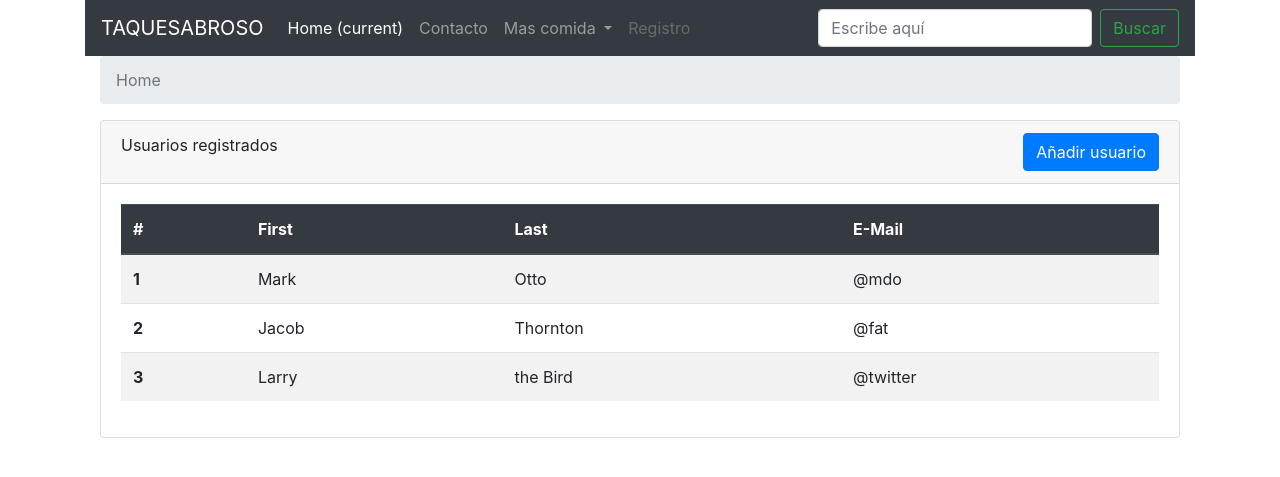
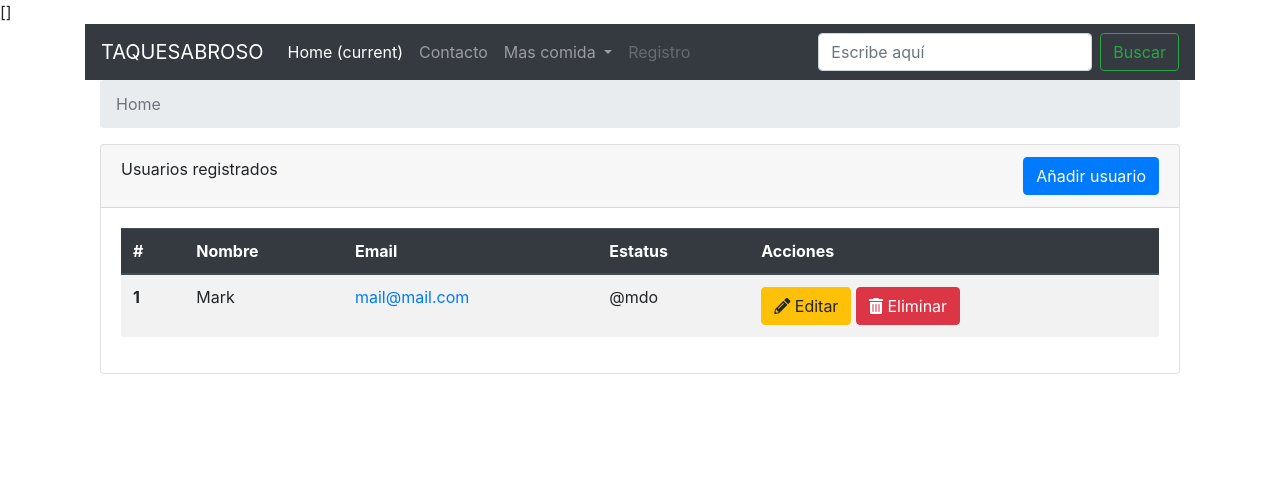
Before and after one commit to RubenJSP/programacion-avanzada-internet, a PHP site: page / in a window 1280 px wide. Shown: the top 477 px of the page. Run offline with PHP 8.4, Linux system fonts and the light colour scheme; data that the repository does not hold is empty; some libraries are stand-ins or nearby versions.

Commit message:
Actividad 01/10/2020

```diff
--- /dev/null
+++ b/Unidad 4/controllers/conection.php
@@ -0,0 +1,12 @@
+<?php
+    define("USER","root");
+    define("PASSWORD","");
+    define("HOST","localhost");
+    define("DBN","users");
+     function connect()
+     {
+         $dsn = 'mysql:host='.HOST.';dbname='.DBN;
+         return new PDO($dsn,USER,PASSWORD ,array(PDO::ATTR_ERRMODE => PDO::ERRMODE_EXCEPTION));
+         die(json_encode(array('outcome' => true)));
+     }
+?>
--- /dev/null
+++ b/Unidad 4/controllers/config.php
@@ -0,0 +1,9 @@
+<?php
+    ini_set('display_errors', 1);
+    ini_set('display_startup_errors', 1);
+    error_reporting(E_ALL);
+
+    if(!isset($_SESSION)){
+        session_start();
+    }
+?>
--- /dev/null
+++ b/Unidad 4/controllers/controller.php
@@ -0,0 +1,25 @@
+<?php
+include_once 'config.php';
+include_once 'conection.php';
+Class UserController{
+
+    function get(){
+        $connection = connect();
+        if($connection){
+            $query = 'SELECT * FROM users';
+            $stm = $connection->prepare($query);
+            $stm->setFetchMode(PDO::FETCH_ASSOC);
+            $stm->execute();
+            $data = $stm->fetchAll();
+            if($data){
+                return $data;
+            }else{
+                return array();
+            }
+        }else{
+            return array();
+        }
+    }
+}
+
+?>
--- a/Unidad 4/index.html
+++ b/Unidad 4/index.php
@@ -1,3 +1,9 @@
+<?php
+  include 'controllers/controller.php';
+  $user = new UserController();
+  $datos = $user->get();
+  echo json_encode($datos);
+?>
 <!DOCTYPE html>
 <html lang="en">
 <head>
@@ -65,29 +71,22 @@
                                     <thead class="thead-dark">
                                       <tr>
                                         <th scope="col">#</th>
-                                        <th scope="col">First</th>
-                                        <th scope="col">Last</th>
-                                        <th scope="col">E-Mail</th>
+                                        <th scope="col">Nombre</th>
+                                        <th scope="col">Email</th>
+                                        <th scope="col">Estatus</th>
+                                        <th scope="col">Acciones</th>
                                       </tr>
                                     </thead>
                                     <tbody>
                                       <tr>
                                         <th scope="row">1</th>
                                         <td>Mark</td>
-                                        <td>Otto</td>
+                                        <td><a href="mailto:mail@mail.com">mail@mail.com</a></td>
                                         <td>@mdo</td>
-                                      </tr>
-                                      <tr>
-                                        <th scope="row">2</th>
-                                        <td>Jacob</td>
-                                        <td>Thornton</td>
-                                        <td>@fat</td>
-                                      </tr>
-                                      <tr>
-                                        <th scope="row">3</th>
-                                        <td>Larry</td>
-                                        <td>the Bird</td>
-                                        <td>@twitter</td>
+                                        <td>
+                                          <button type="button" class="btn btn-warning"><i class="fas fa-pencil-alt"></i> Editar</button>
+                                          <button type="button" class="btn btn-danger" onclick="remove(1)"><i class="fas fa-trash-alt"></i> Eliminar</button>
+                                        </td>
                                       </tr>
                                     </tbody>
                                   </table>
@@ -152,9 +151,6 @@
                         <span class="input-group-text"><i class="fas fa-lock"></i></span>
                       </div>
                       <input type="password" class="form-control fix-rounded-right" id="ps1" required>
-                      <div class="invalid-feedback">
-                        Ingrese algo válido
-                      </div>
                     </div>
                   </div>
                   <div class="form-group">
@@ -164,9 +160,6 @@
                         <span class="input-group-text"><i class="fas fa-lock"></i></span>
                       </div>
                       <input type="password" class="form-control fix-rounded-right" id="ps2" required>
-                      <div class="invalid-feedback">
-                        Ingrese algo válido
-                      </div>
                     </div>
                   </div>
                   <div class="modal-footer">
@@ -182,16 +175,6 @@
     <script src="https://code.jquery.com/jquery-3.5.1.slim.min.js" integrity="sha384-DfXdz2htPH0lsSSs5nCTpuj/zy4C+OGpamoFVy38MVBnE+IbbVYUew+OrCXaRkfj" crossorigin="anonymous"></script>
     <script src="https://cdn.jsdelivr.net/npm/popper.js@1.16.1/dist/umd/popper.min.js" integrity="sha384-9/reFTGAW83EW2RDu2S0VKaIzap3H66lZH81PoYlFhbGU+6BZp6G7niu735Sk7lN" crossorigin="anonymous"></script>
     <script src="https://stackpath.bootstrapcdn.com/bootstrap/4.5.2/js/bootstrap.min.js" integrity="sha384-B4gt1jrGC7Jh4AgTPSdUtOBvfO8shuf57BaghqFfPlYxofvL8/KUEfYiJOMMV+rV" crossorigin="anonymous"></script>
-    <script>
-        function validate(){
-          if($("#ps1").val() == $("#ps2").val()){
-            return true
-          }else{
-            swal("Las contraseñas no coinciden");
-            return false
-          }
-
-        }
-    </script>
+    <script src="js/main.js"></script>
   </body>
 </html>
--- /dev/null
+++ b/Unidad 4/js/main.js
@@ -0,0 +1,35 @@
+
+//Verifica que las contraseñas coincidan
+function validate(){
+    if($("#ps1").val() == $("#ps2").val()){
+      $("#ps1").removeClass('is-invalid')
+      $("#ps2").removeClass('is-invalid')
+      return true
+    }else{
+      $("#ps1").addClass('is-invalid')
+      $("#ps2").addClass('is-invalid')
+      swal("","Las contraseñas no coinciden","error");
+      return false
+    }
+
+  }
+  //Elimina un usuario del a base de datos
+  function remove(id){
+    swal({
+        title: "",
+        text: "'¿Desea eliminar el usuario?'",
+        icon: "warning",
+        buttons: ["Cancelar","Eliminar"],
+        dangerMode: true,
+      }).then((willDelete) => {
+          if (willDelete) {
+        swal("El usuario se ha eliminado correctamente", {
+          icon: "success",
+        });
+      }
+    });
+  }
+  //Edita un usuario en la base de datos
+  function edit(id){
+
+  }
```
